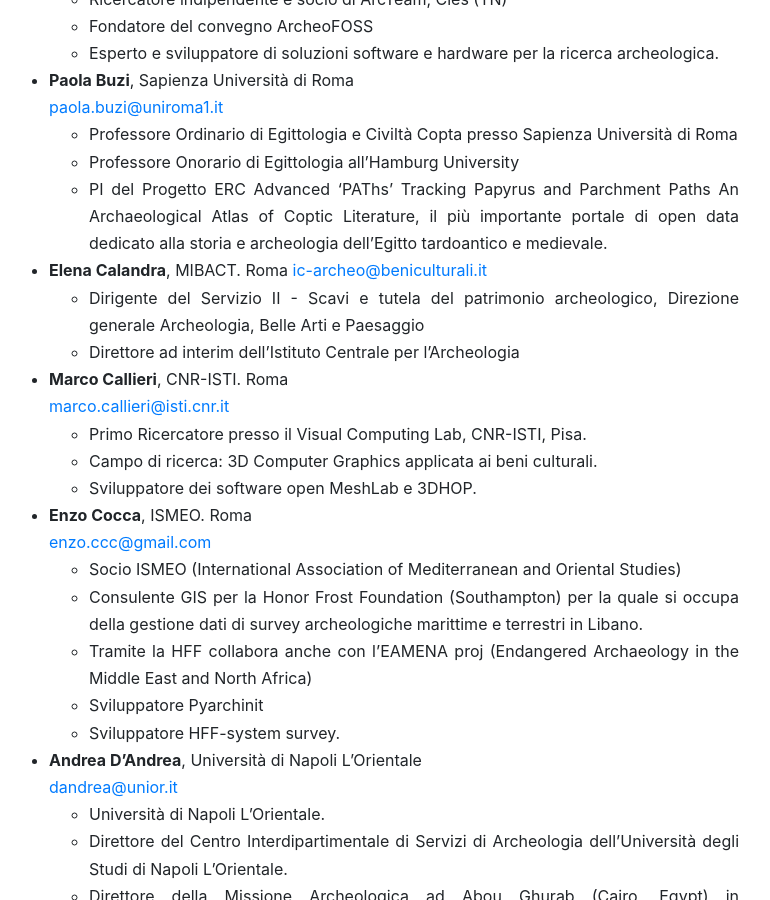
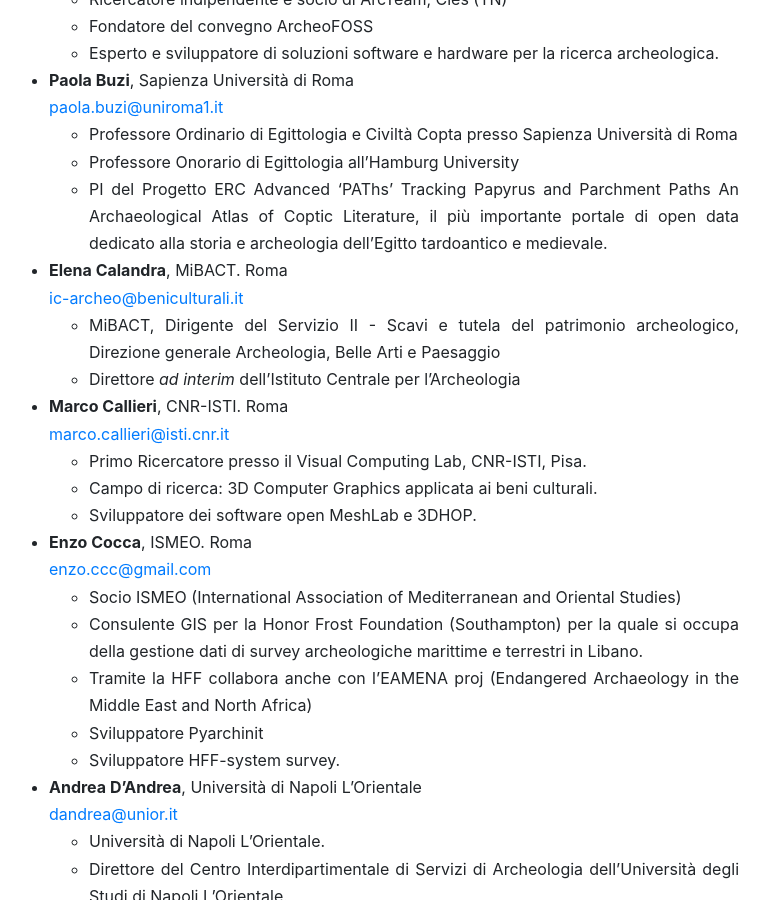
Before and after one commit to archeofoss/archeofoss2020, a Jekyll site: the page built from index.md, in a window 1280 px wide and 900 px high, scrolled down 6517 px. Shown: the whole window, without its empty margins (266-1036 px from the left). Built offline with Jekyll 4.4.1, drawn with Linux system fonts in a browser that asks for light colours; nearby versions of some CDN libraries.

Commit message:
typo fix

```diff
--- a/index.md
+++ b/index.md
@@ -190,10 +190,10 @@
     - Professore Ordinario di  Egittologia e Civiltà Copta presso Sapienza Università di Roma
     - Professore Onorario di Egittologia all'Hamburg University
     - PI del Progetto ERC Advanced 'PAThs' Tracking Papyrus and Parchment Paths An Archaeological Atlas of Coptic Literature, il più importante portale di open data dedicato alla storia e archeologia dell'Egitto tardoantico e medievale.
-- **Elena Calandra**, MIBACT. Roma
+- **Elena Calandra**, MiBACT. Roma
 [ic-archeo@beniculturali.it](mailto:ic-archeo@beniculturali.it)
-    - Dirigente del Servizio II - Scavi e tutela del patrimonio archeologico, Direzione generale Archeologia, Belle Arti e Paesaggio
-    - Direttore ad interim dell'Istituto Centrale per l'Archeologia
+    - MiBACT, Dirigente del Servizio II - Scavi e tutela del patrimonio archeologico, Direzione generale Archeologia, Belle Arti e Paesaggio
+    - Direttore _ad interim_ dell'Istituto Centrale per l'Archeologia
 - **Marco Callieri**, CNR-ISTI. Roma
 [marco.callieri@isti.cnr.it](mailto:marco.callieri@isti.cnr.it)
     - Primo Ricercatore presso il Visual Computing Lab, CNR-ISTI, Pisa.
```
